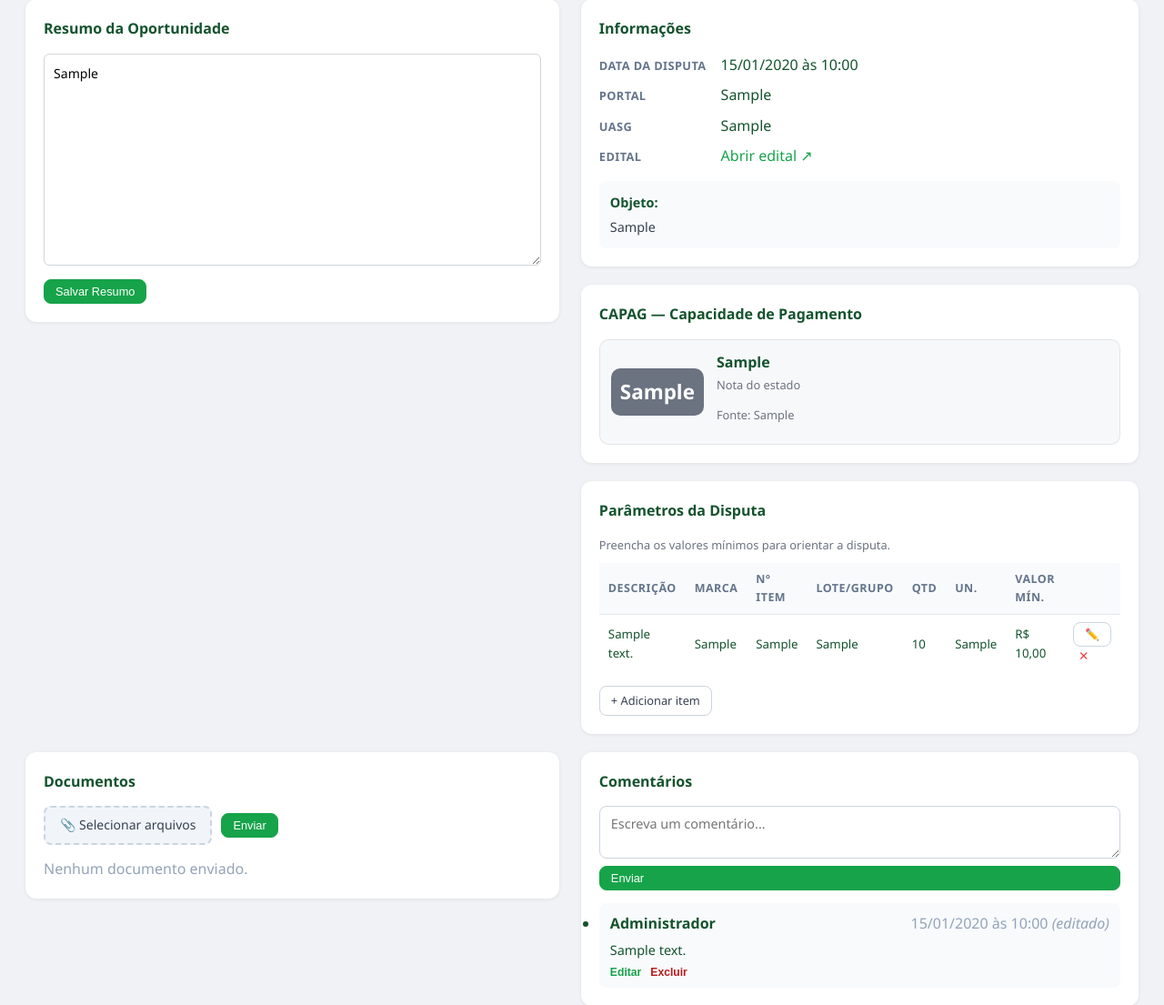
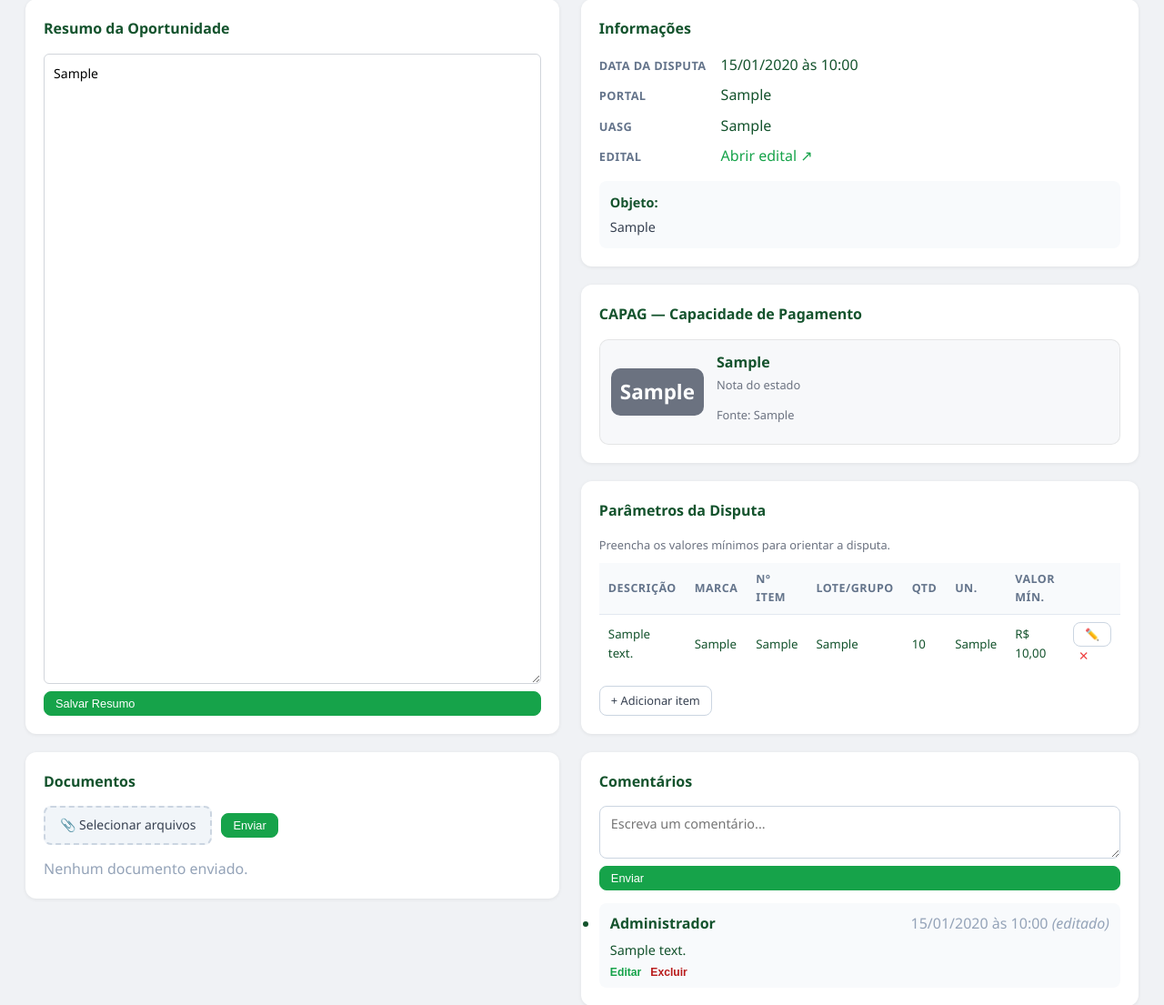
Before and after one commit to igorsantoscost-rgb/Software-de-Licita-es, a Flask app: page /licitacoes/1 in a window 1280 px wide. Shown: the part 260-1365 px from the top of the page at 91% size. Run offline with Flask 3, Linux system fonts and the light colour scheme; a user stored in the database is signed in; tables that the repository leaves empty hold one stand-in row (values such as "Sample post").

Commit message:
fix(resumo): card estica ate alinhar com parametros da disputa

```diff
--- a/app/static/css/style.css
+++ b/app/static/css/style.css
@@ -239,7 +239,7 @@ a:hover { text-decoration: underline; }
 .grid-2 { display: grid; grid-template-columns: 1fr 1fr; gap: 0 24px; }
 @media (max-width: 768px) { .grid-2 { grid-template-columns: 1fr; } }
 
-.grid-4 { display: grid; grid-template-columns: minmax(0, 0.8fr) minmax(0, 1.3fr) minmax(0, 0.6fr) minmax(0, 1.3fr); gap: 0 24px; align-items: start; }
+.grid-4 { display: grid; grid-template-columns: minmax(0, 0.8fr) minmax(0, 1.3fr) minmax(0, 0.6fr) minmax(0, 1.3fr); gap: 0 24px; align-items: stretch; }
 @media (max-width: 1300px) { .grid-4 { grid-template-columns: 1fr 1fr; } }
 @media (max-width: 768px) { .grid-4 { grid-template-columns: 1fr; } }
 
@@ -448,7 +448,11 @@ a:hover { text-decoration: underline; }
 .semana-coluna-hoje { box-shadow: 0 0 0 2px #14532d inset; }
 .cel-hoje { background: #f0fdf4 !important; box-shadow: 0 0 0 2px #14532d inset; }
 .num-dia-hoje { background: #14532d; color: #fff; border-radius: 50%; width: 28px; height: 28px; display: inline-flex; align-items: center; justify-content: center; font-weight: 700; }
-.textarea-resumo { width: 100%; min-height: 200px; resize: vertical; font-size: .88rem; line-height: 1.5; padding: 10px; border: 1px solid #d1d5db; border-radius: 6px; font-family: inherit; }
+.textarea-resumo { width: 100%; min-height: 200px; resize: vertical; font-size: .88rem; line-height: 1.5; padding: 10px; border: 1px solid #d1d5db; border-radius: 6px; font-family: inherit; flex: 1; }
+.col-resumo { display: flex; flex-direction: column; }
+.col-resumo .card-resumo-ia { display: flex; flex-direction: column; flex: 1; }
+.col-resumo .card-resumo-ia form { display: flex; flex-direction: column; flex: 1; }
+.col-resumo .card-resumo-ia .resumo-ia { flex: 1; }
 .semana-coluna-header {
   background: #14532d;
   color: #fff;
--- a/app/templates/detalhe_licitacao.html
+++ b/app/templates/detalhe_licitacao.html
@@ -49,7 +49,7 @@
 <div class="grid-4">
 
   <!-- Coluna do Resumo -->
-  <div>
+  <div class="col-resumo">
     <div class="card card-resumo-ia">
       <h3>Resumo da Oportunidade</h3>
       {% if current_user.is_assessor() %}
```
